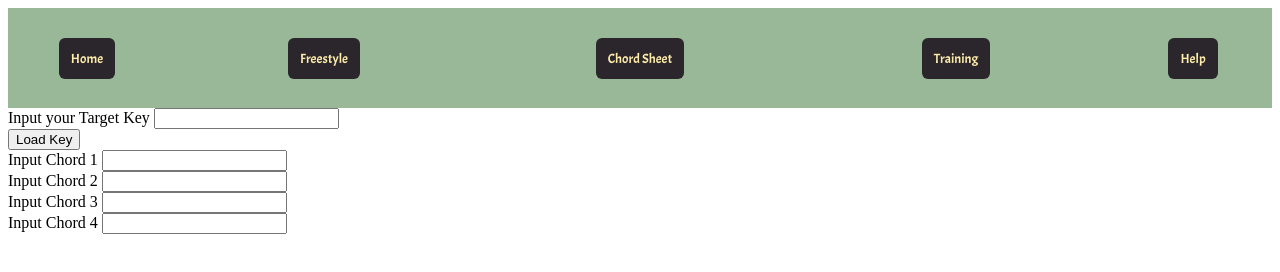
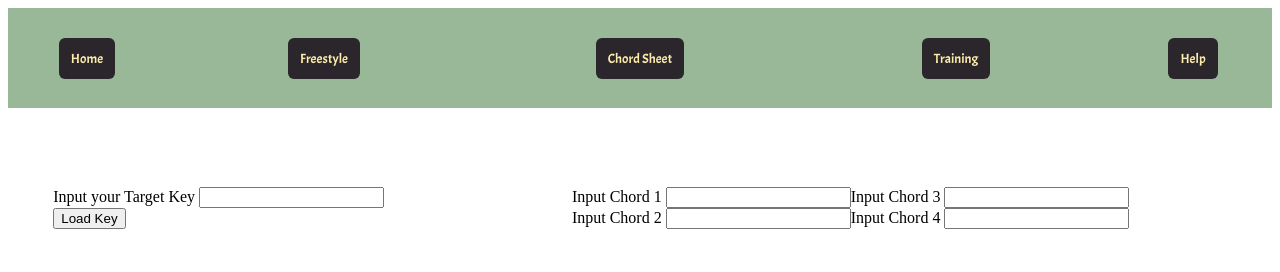
Before and after one commit to Nayraiyt/Pitch-Switch, a plain HTML site: page freestyle-page/freestyle.html in a window 1280 px wide. Drawn offline with Linux system fonts and the light colour scheme.

Commit message:
formating go brrrrr

```diff
--- a/freestyle-page/freestyle.css
+++ b/freestyle-page/freestyle.css
@@ -52,3 +52,17 @@
   font-weight: 400;
   font-style: normal;
 }
+
+/* Input Area */
+.input-box{
+    height: 25vh;
+    display: grid;
+    place-items: center;
+    grid-template-columns: 1fr 2fr;
+}
+
+.input-box-right{
+    display:grid;
+    place-items: center;
+    grid-template-columns: 1fr 1fr;
+}
--- a/freestyle-page/freestyle.html
+++ b/freestyle-page/freestyle.html
@@ -46,8 +46,7 @@
                     </div>
                 </div>
                 <div class = "input-box-right">
-                    <div class = "target-chord-input">
-                        <div c>
+                    <div class = "target-chord-input-left">
                         <div class = "chord-input chord-input-1">
                             <label>Input Chord 1</label>
                             <input type="text">
@@ -56,6 +55,8 @@
                             <label>Input Chord 2</label>
                             <input type="text">
                         </div>
+                    </div>
+                    <div class = "target-chord-input-right">
                         <div class = "chord-input chord-input-3">
                             <label>Input Chord 3</label>
                             <input type="text">
```
Also changed, not shown: title-page/index.html (+1 -1 lines). Lines whose indentation alone changed are shown as unchanged.
